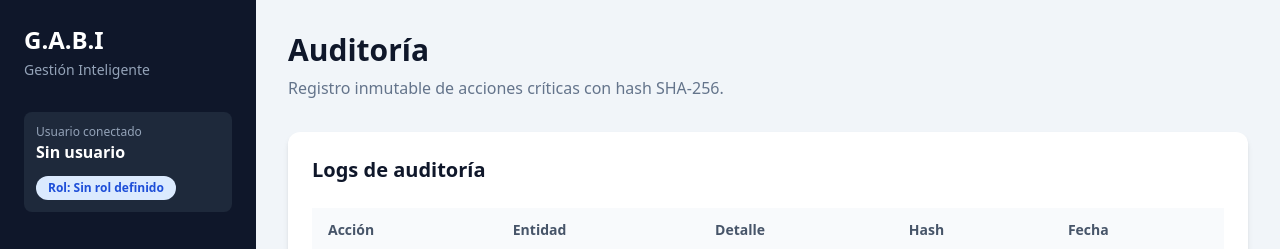
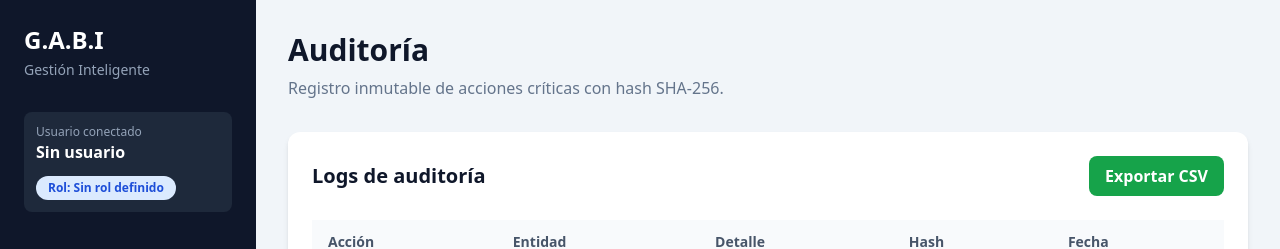
Before and after one commit to smaulendev/gabi, a React (Vite) app in the folder frontend-react/: page /audit in a window 1280 px wide. Shown: the top 249 px of the page. Built offline with nearby package versions, Linux system fonts and the light colour scheme; no server answers.

Commit message:
Roles, auditoria, exportacion csv y gestion de usuarios

```diff
--- a/frontend-react/src/pages/AuditPage.tsx
+++ b/frontend-react/src/pages/AuditPage.tsx
@@ -1,6 +1,7 @@
 import { useEffect, useState } from "react";
 import Layout from "../components/Layout";
 import { api } from "../api/api";
+import { exportToCsv } from "../utils/exportCsv";
 
 export default function AuditPage() {
   const [logs, setLogs] = useState<any[]>([]);
@@ -16,16 +17,40 @@ export default function AuditPage() {
 
   return (
     <Layout>
-      <h1 className="text-3xl font-bold text-slate-900">Auditoría</h1>
+      <h1 className="text-3xl font-bold text-slate-900">
+        Auditoría
+      </h1>
 
       <p className="mt-2 text-slate-500">
         Registro inmutable de acciones críticas con hash SHA-256.
       </p>
 
       <section className="mt-8 rounded-xl bg-white p-6 shadow-md">
-        <h2 className="text-xl font-bold text-slate-900">
-          Logs de auditoría
-        </h2>
+        <div className="flex items-center justify-between">
+          <h2 className="text-xl font-bold text-slate-900">
+            Logs de auditoría
+          </h2>
+
+          <button
+            onClick={() =>
+              exportToCsv(
+                "auditoria_gabi.csv",
+                logs.map((log) => ({
+                  Accion: log.action,
+                  Entidad: log.entity,
+                  Detalle: log.details,
+                  Hash: log.hash,
+                  Fecha: new Date(
+                    log.createdAt
+                  ).toLocaleString(),
+                }))
+              )
+            }
+            className="rounded-lg bg-green-600 px-4 py-2 font-semibold text-white hover:bg-green-700"
+          >
+            Exportar CSV
+          </button>
+        </div>
 
         <div className="mt-6 overflow-x-auto">
           <table className="w-full text-left text-sm">
@@ -46,16 +71,22 @@ export default function AuditPage() {
                     {log.action}
                   </td>
 
-                  <td className="px-4 py-3">{log.entity}</td>
+                  <td className="px-4 py-3">
+                    {log.entity}
+                  </td>
 
-                  <td className="px-4 py-3">{log.details}</td>
+                  <td className="px-4 py-3">
+                    {log.details}
+                  </td>
 
                   <td className="max-w-[240px] truncate px-4 py-3 font-mono text-xs text-slate-600">
                     {log.hash}
                   </td>
 
                   <td className="px-4 py-3">
-                    {new Date(log.createdAt).toLocaleString()}
+                    {new Date(
+                      log.createdAt
+                    ).toLocaleString()}
                   </td>
                 </tr>
               ))}
--- /dev/null
+++ b/frontend-react/src/utils/exportCsv.ts
@@ -0,0 +1,35 @@
+export function exportToCsv(filename: string, rows: any[]) {
+  if (!rows || rows.length === 0) {
+    alert("No hay datos para exportar");
+    return;
+  }
+
+  const headers = Object.keys(rows[0]);
+
+  const csvContent = [
+    headers.join(";"),
+    ...rows.map((row) =>
+      headers
+        .map((header) => {
+          const value = row[header] ?? "";
+          return `"${String(value).replace(/"/g, '""')}"`;
+        })
+        .join(";")
+    ),
+  ].join("\n");
+
+  const blob = new Blob([csvContent], {
+    type: "text/csv;charset=utf-8;",
+  });
+
+  const url = URL.createObjectURL(blob);
+  const link = document.createElement("a");
+
+  link.href = url;
+  link.setAttribute("download", filename);
+  document.body.appendChild(link);
+  link.click();
+  document.body.removeChild(link);
+
+  URL.revokeObjectURL(url);
+}
```
